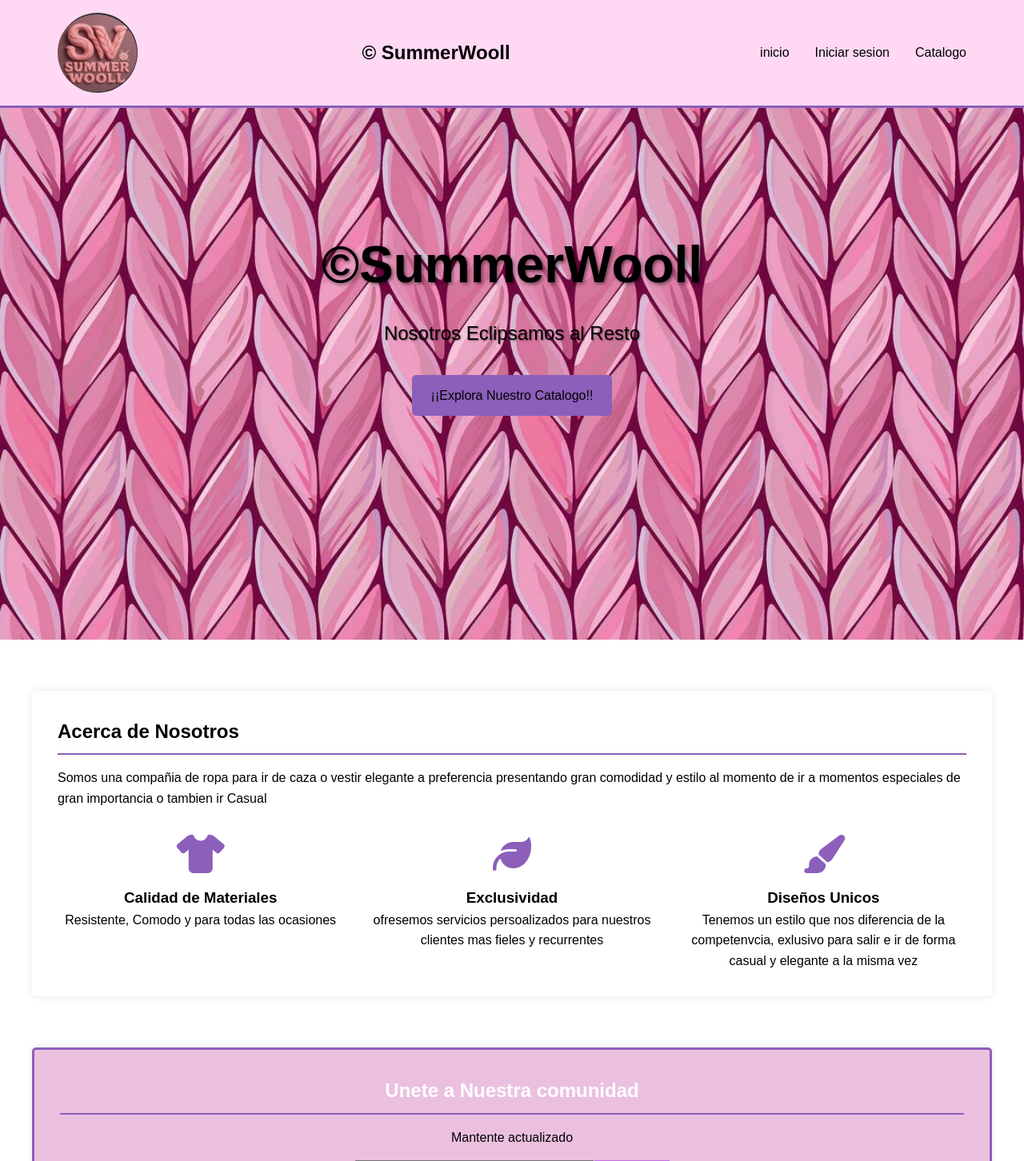
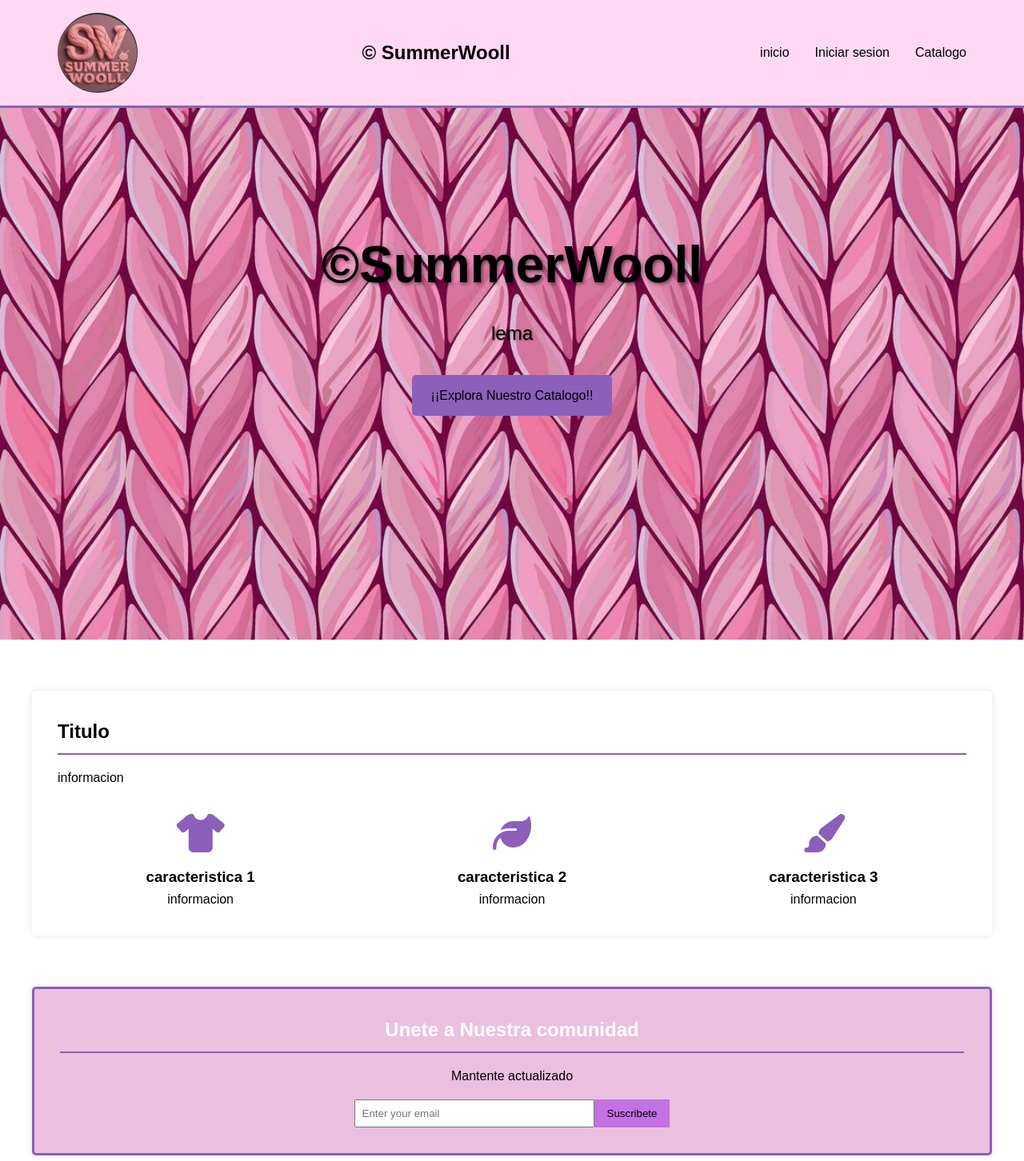
Before and after one commit to williamarc640-maker/Final-proyect, a PHP site: page / in a window 1280 px wide. Shown: the top 1452 px of the page at 80% size. Run offline with PHP 8.4, Linux system fonts and the light colour scheme.

Commit message:
recoloreado total, y vaciado de informacion. se cambio el color de toda la pagina a tonos mas brillantes y llamativos, ademas de vaciar toda la informacion para ser rellenada con nueva informacion. se elimino todo lo referente al chatbot, ya que no se esta usando actualmente.

```diff
--- a/index.php
+++ b/index.php
@@ -16,31 +16,31 @@
 <!-- hero section -->
         <section id="home" class="hero">
             <h1>©SummerWooll</h1>
-            <p>Nosotros Eclipsamos al Resto</p>
+            <p>lema</p>
             <a href="car.php" class="cta-button">¡¡Explora Nuestro Catalogo!!</a>
         </section>
 <!-- about us -->
         <section id="about" class="content-section">
-            <h2>Acerca de Nosotros</h2>
-            <p>Somos una compañia de ropa para ir de caza o vestir elegante a preferencia presentando gran comodidad y estilo al momento de ir a momentos especiales de gran importancia o tambien ir Casual</p>
+            <h2>Titulo</h2>
+            <p>informacion</p>
 <!-- features -->
             <div class="feature-grid">
                 <div class="feature">
                     <i class="fas fa-tshirt"></i>
-                    <h3>Calidad de Materiales</h3>
-                    <p>Resistente, Comodo y para todas las ocasiones</p>
+                    <h3>caracteristica 1</h3>
+                    <p>informacion</p>
                 </div>
 <!-- feature 2 -->
                 <div class="feature">
                     <i class="fas fa-leaf"></i>
-                    <h3>Exclusividad</h3>
-                    <p>ofresemos servicios persoalizados para nuestros clientes mas fieles y recurrentes</p>
+                    <h3>caracteristica 2</h3>
+                    <p>informacion</p>
                 </div>
 <!-- feature 3 -->
                 <div class="feature">
                     <i class="fas fa-paint-brush"></i>
-                    <h3>Diseños Unicos</h3>
-                    <p>Tenemos un estilo que nos diferencia de la competenvcia, exlusivo para salir e ir de forma casual y elegante a la misma vez</p>
+                    <h3>caracteristica 3</h3>
+                    <p>informacion</p>
                 </div>
             </div>
         </section>
@@ -54,8 +54,6 @@
             </form>
         </section>
     </main>
-<!-- chatbot -->
-<?php include 'chatbot.php'; ?>
 <!-- footer -->
 <?php include 'footer.php'; ?>
 </body>
```
Also changed, not shown: chatbot.php (deleted, +0 -13 lines), styles/header-footer.css (+0 -29 lines).
